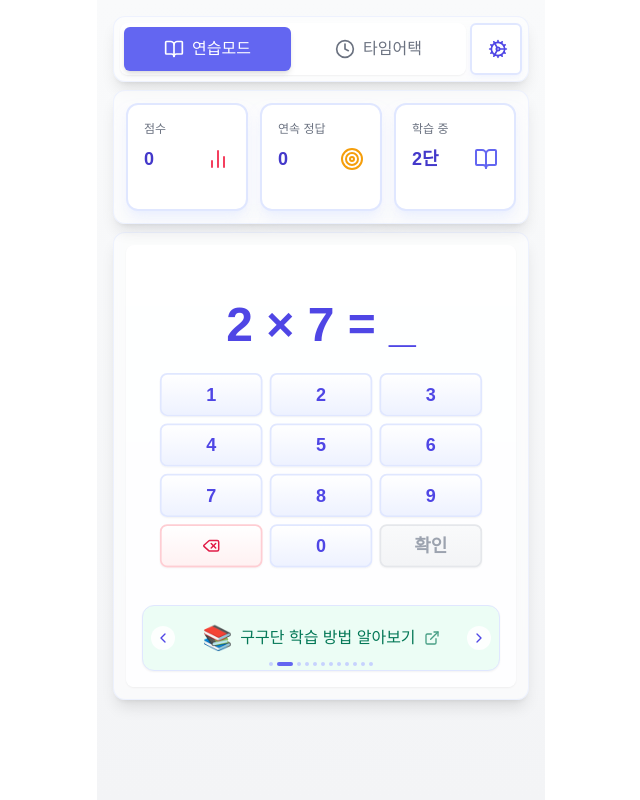
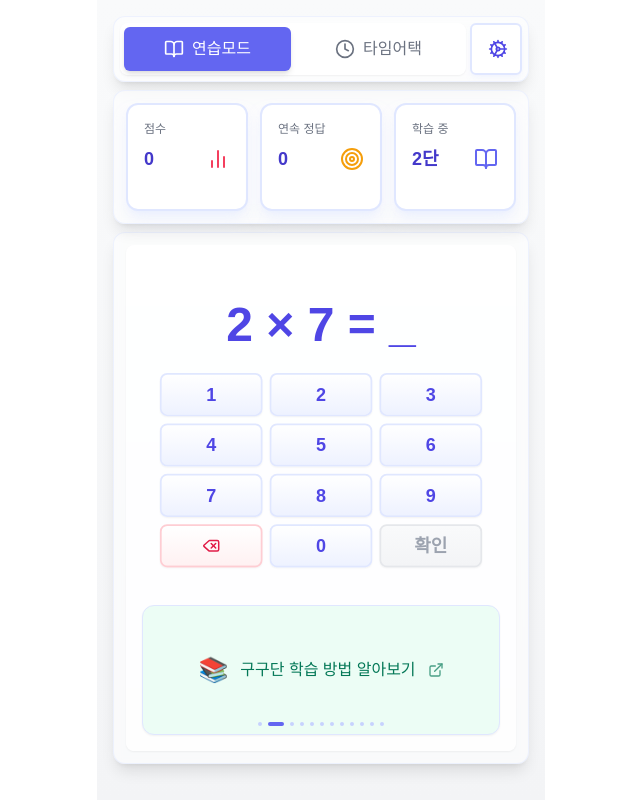
Before and after one commit to beyondReal-smap/next_gugu, a Next.js app: page / in a window 1280 px wide. Shown: the whole page, without its empty margins (319-959 px from the left). Built offline with nearby package versions, Linux system fonts and the light colour scheme.

Commit message:
rolling banner

```diff
--- a/app/RollingBanner.tsx
+++ b/app/RollingBanner.tsx
@@ -1,6 +1,6 @@
 "use client"
 
-import { useState, useEffect } from 'react';
+import { useState, useEffect, TouchEvent } from 'react';
 import { ChevronLeft, ChevronRight, ExternalLink } from 'lucide-react';
 
 interface BannerItem {
@@ -20,10 +20,62 @@ interface RollingBannerProps {
 
 const RollingBanner = ({
   items,
-  autoPlayInterval = 3000
+  autoPlayInterval = 5000
 }: RollingBannerProps) => {
   const [currentIndex, setCurrentIndex] = useState(0);
   const [isPaused, setIsPaused] = useState(false);
+  const [touchStart, setTouchStart] = useState<number | null>(null);
+  const [touchEnd, setTouchEnd] = useState<number | null>(null);
+
+  const minSwipeDistance = 50;
+
+  // 배열이 비어있는 경우 처리
+  if (!items || items.length === 0) return null;
+
+  // 현재 아이템 가져오기
+  const currentItem = items[currentIndex];
+
+  const handlePrevious = () => {
+    setCurrentIndex((prevIndex) =>
+      prevIndex === 0 ? items.length - 1 : prevIndex - 1
+    );
+  };
+
+  const handleNext = () => {
+    setCurrentIndex((prevIndex) =>
+      prevIndex === items.length - 1 ? 0 : prevIndex + 1
+    );
+  };
+
+  const onTouchStart = (e: TouchEvent) => {
+    setTouchEnd(null);
+    setTouchStart(e.targetTouches[0].clientX);
+  };
+
+  const onTouchMove = (e: TouchEvent) => {
+    setTouchEnd(e.targetTouches[0].clientX);
+  };
+
+  const onTouchEnd = () => {
+    if (!touchStart || !touchEnd) return;
+
+    const distance = touchStart - touchEnd;
+    const isLeftSwipe = distance > minSwipeDistance;
+    const isRightSwipe = distance < -minSwipeDistance;
+
+    if (isLeftSwipe) {
+      handleNext();
+    }
+    if (isRightSwipe) {
+      handlePrevious();
+    }
+  };
+
+  const handleItemClick = (item: BannerItem) => {
+    if (item.type === 'content' && item.link) {
+      window.open(item.link, '_blank', 'noopener,noreferrer');
+    }
+  };
 
   useEffect(() => {
     let interval: NodeJS.Timeout;
@@ -39,48 +91,43 @@ const RollingBanner = ({
     return () => clearInterval(interval);
   }, [isPaused, items.length, autoPlayInterval]);
 
-  const handlePrevious = () => {
-    setCurrentIndex((prevIndex) =>
-      prevIndex === 0 ? items.length - 1 : prevIndex - 1
-    );
-  };
-
-  const handleNext = () => {
-    setCurrentIndex((prevIndex) =>
-      prevIndex === items.length - 1 ? 0 : prevIndex + 1
-    );
-  };
-
-  const handleItemClick = (item: BannerItem) => {
-    if (item.type === 'content' && item.link) {
-      window.open(item.link, '_blank', 'noopener,noreferrer');
-    }
-  };
-
-  if (items.length === 0) return null;
-
-  const currentItem = items[currentIndex];
-
   return (
     <div
-      className={`relative mt-4 rounded-xl shadow-sm border border-indigo-100 overflow-hidden transition-colors duration-300
+      className={`relative mt-4 rounded-xl shadow-sm border border-indigo-100 overflow-hidden transition-colors duration-300 group
         ${currentItem.type === 'content' ? currentItem.backgroundColor || 'bg-white/80' : 'bg-white'}`}
       onMouseEnter={() => setIsPaused(true)}
       onMouseLeave={() => setIsPaused(false)}
+      onTouchStart={onTouchStart}
+      onTouchMove={onTouchMove}
+      onTouchEnd={onTouchEnd}
     >
-      {/* 메인 컨테이너에 h-16 추가하여 고정 높이 설정 */}
-      <div className="relative h-16 flex items-center">
+      <div className="relative h-32 flex items-center">
         {items.length > 1 && (
-          <button
-            onClick={handlePrevious}
-            className="absolute left-2 p-1 rounded-full bg-white/90 text-indigo-600 hover:bg-indigo-50 transition-colors z-10"
-            aria-label="Previous banner"
-          >
-            <ChevronLeft className="w-4 h-4" />
-          </button>
+          <>
+            <button
+              onClick={handlePrevious}
+              className="absolute left-2 p-1.5 rounded-full bg-white/80 text-indigo-600
+                       hover:bg-indigo-50 transition-all opacity-0 group-hover:opacity-100
+                       hidden md:flex items-center justify-center
+                       shadow-sm hover:shadow-md"
+              aria-label="Previous banner"
+            >
+              <ChevronLeft className="w-4 h-4" />
+            </button>
+
+            <button
+              onClick={handleNext}
+              className="absolute right-2 p-1.5 rounded-full bg-white/80 text-indigo-600
+                       hover:bg-indigo-50 transition-all opacity-0 group-hover:opacity-100
+                       hidden md:flex items-center justify-center
+                       shadow-sm hover:shadow-md"
+              aria-label="Next banner"
+            >
+              <ChevronRight className="w-4 h-4" />
+            </button>
+          </>
         )}
 
-        {/* 중앙 정렬을 위한 컨테이너 */}
         <div
           className={`flex-1 h-full flex items-center justify-center px-8
             ${currentItem.type === 'content' && currentItem.link ? 'cursor-pointer hover:opacity-80' : ''}`}
@@ -88,7 +135,7 @@ const RollingBanner = ({
           role={currentItem.type === 'content' && currentItem.link ? 'link' : 'presentation'}
         >
           {currentItem.type === 'content' ? (
-            <div className={`flex items-center gap-2 ${currentItem.textColor || 'text-indigo-700'}`}>
+            <div className={`flex items-center gap-3 ${currentItem.textColor || 'text-indigo-700'}`}>
               {currentItem.icon && (
                 <span className="text-2xl flex items-center" role="img" aria-hidden="true">
                   {currentItem.icon}
@@ -105,30 +152,20 @@ const RollingBanner = ({
             <span className="text-sm text-gray-500">Advertisement</span>
           )}
         </div>
-
-        {items.length > 1 && (
-          <button
-            onClick={handleNext}
-            className="absolute right-2 p-1 rounded-full bg-white/90 text-indigo-600 hover:bg-indigo-50 transition-colors z-10"
-            aria-label="Next banner"
-          >
-            <ChevronRight className="w-4 h-4" />
-          </button>
-        )}
       </div>
 
-      {/* 인디케이터를 배너 하단에 배치 */}
       {items.length > 1 && (
-        <div className="absolute bottom-0 left-0 right-0 flex justify-center gap-1 pb-1">
+        <div className="absolute bottom-2 left-0 right-0 flex justify-center gap-1.5">
           {items.map((_, index) => (
             <div
               key={index}
               className={`h-1 rounded-full transition-all duration-300 ${
                 index === currentIndex
                   ? 'w-4 bg-indigo-500'
-                  : 'w-1 bg-indigo-200'
+                  : 'w-1 bg-indigo-200 cursor-pointer hover:bg-indigo-300'
               }`}
-              role="presentation"
+              role="button"
+              onClick={() => setCurrentIndex(index)}
             />
           ))}
         </div>
```
